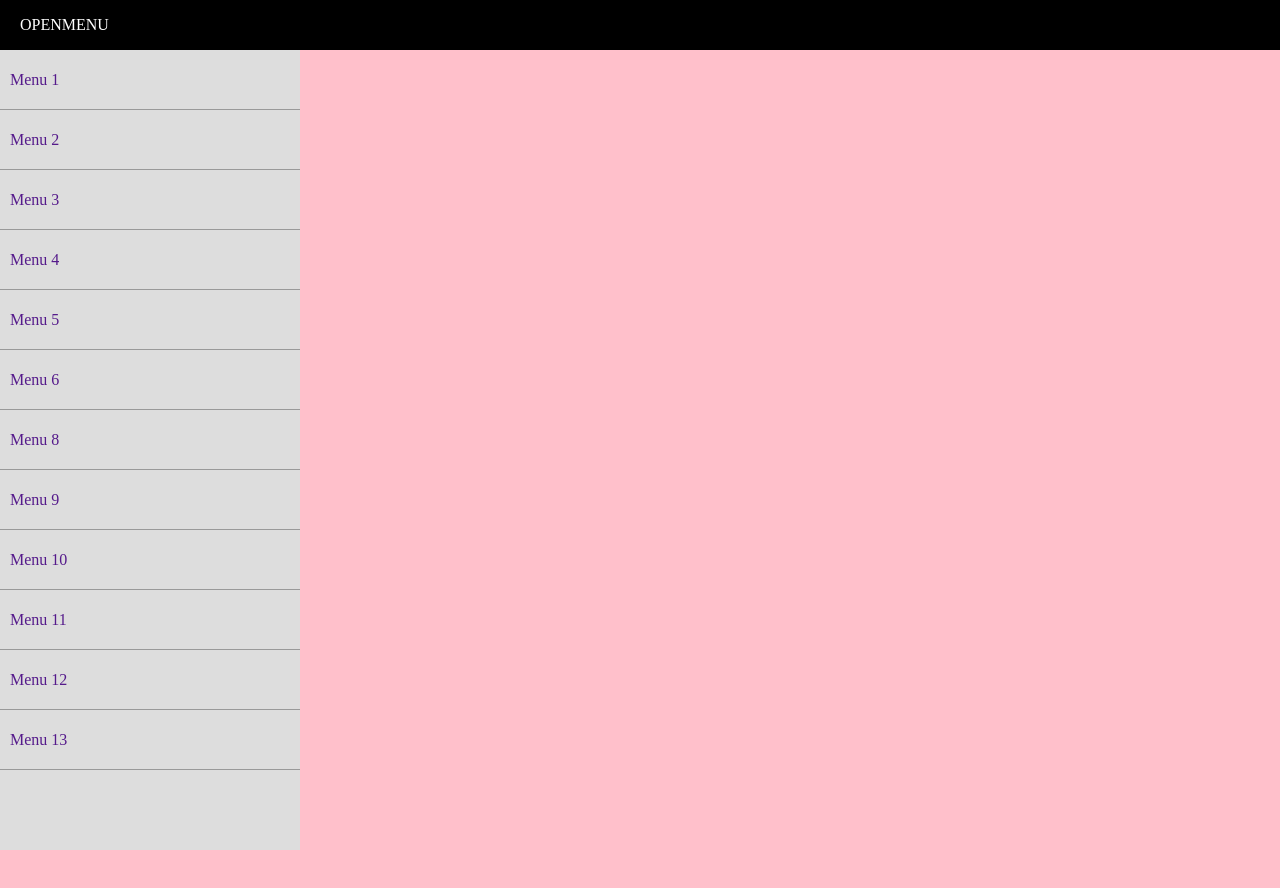
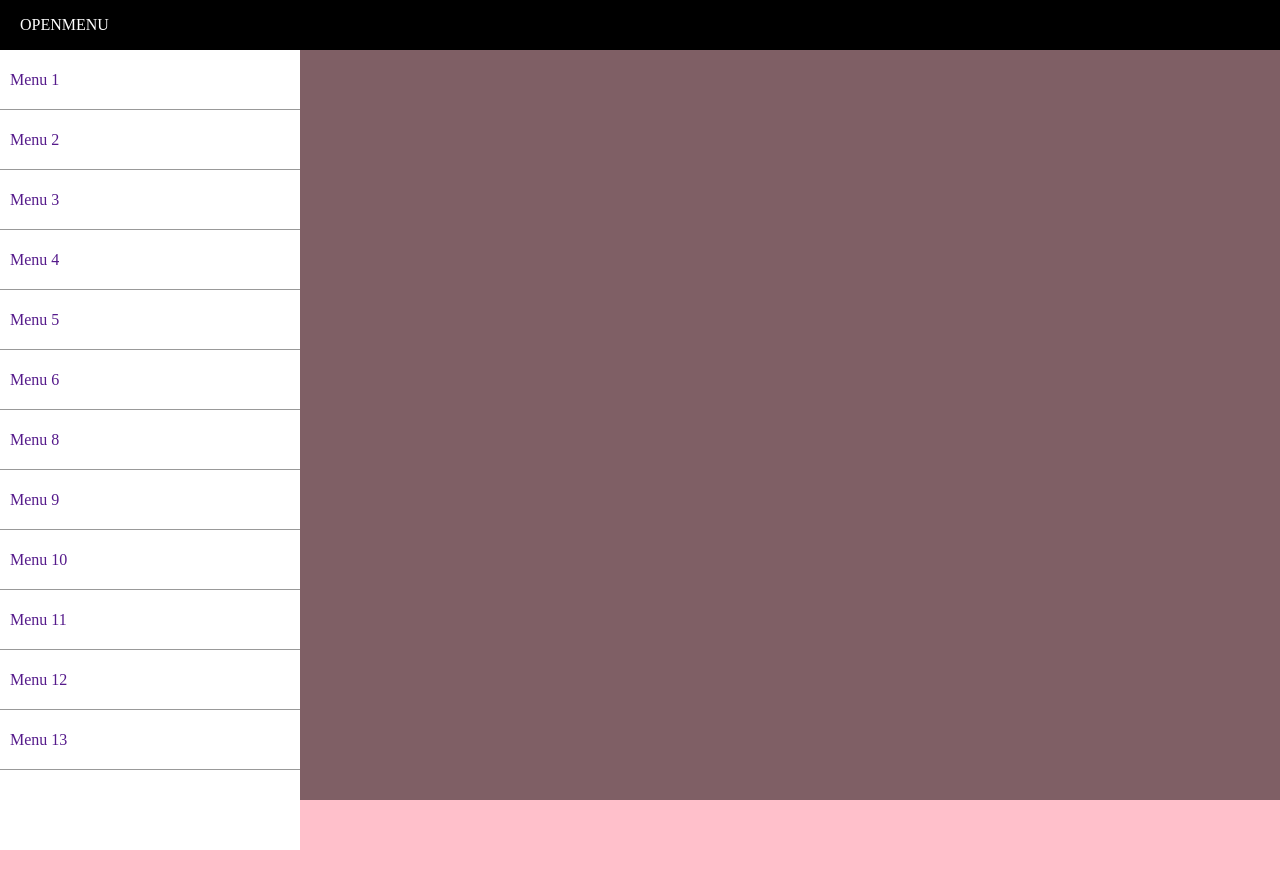
Before and after one commit to YuraBonifacy/YuraBonifacy.github.io, a plain HTML site: page index.html in a window 1280 px wide. Both pictures are taken after a click on the item "OPENMENU". Drawn offline with nearby package versions, Linux system fonts and the light colour scheme.

Commit message:
Change Display menu

```diff
--- a/css/main.css
+++ b/css/main.css
@@ -32,13 +32,23 @@ html{
 	position: fixed;
 	left: 0;
 	top: 0;
+	right: 0;
+	bottom: 0;
+	z-index: 4;
+	background-color: rgba(0,0,0,.5);
+	display: none;
+}
+.mobile-menu-content{
+	padding-top: 50px;
+	position: fixed;
+	left: 0;
+	top: 0;
 	width: 300px;
-	z-index: 9;
 	height: 100%;
-	background-color: #DDD;
-	padding-top: 50px;
+	background-color: #FFF;
+	min-height: 100%;
+	z-index: 10;
 	overflow-y: scroll;
-	display: none;
 }
 .menu-item{
 	display: block;
```
